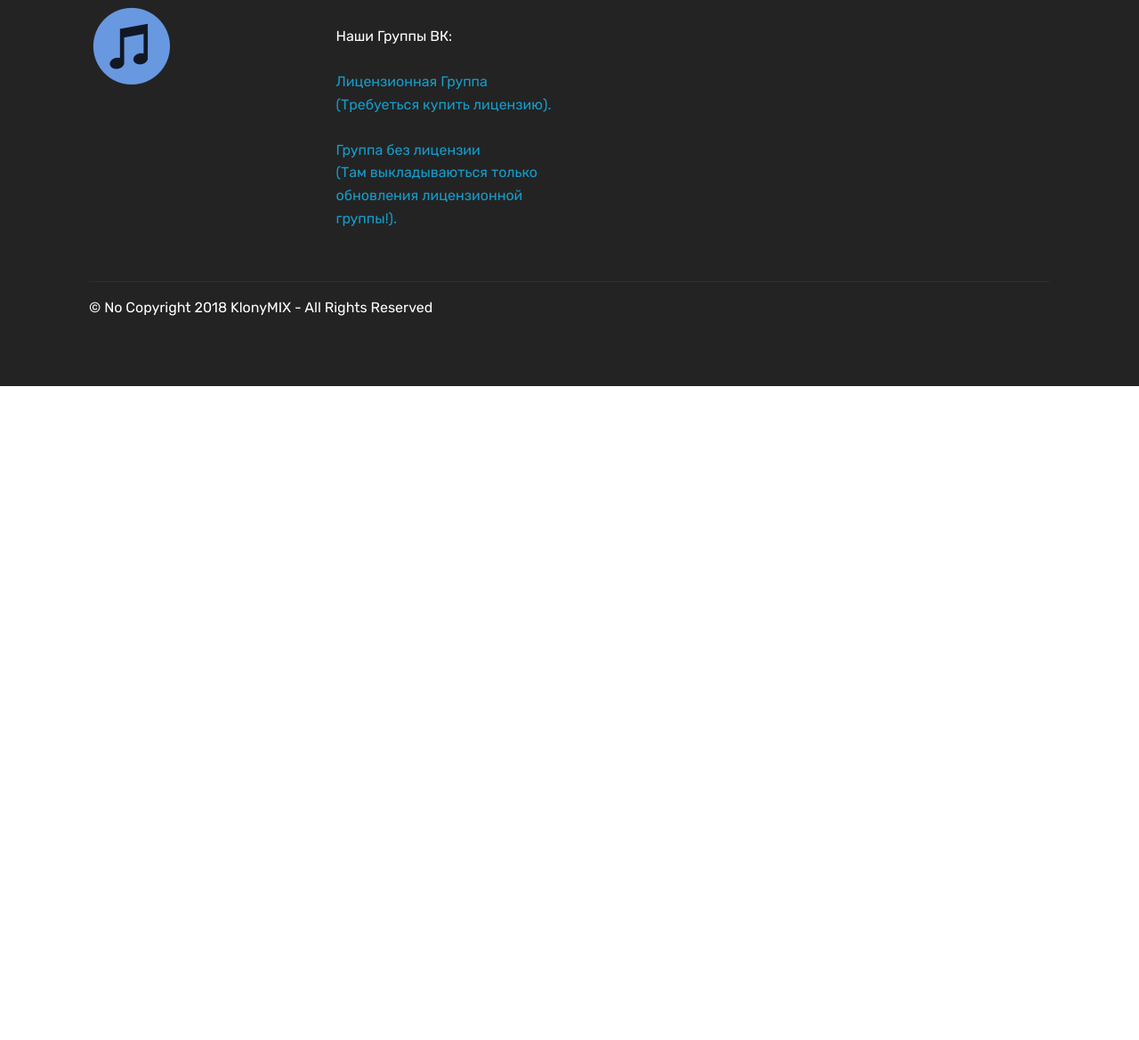
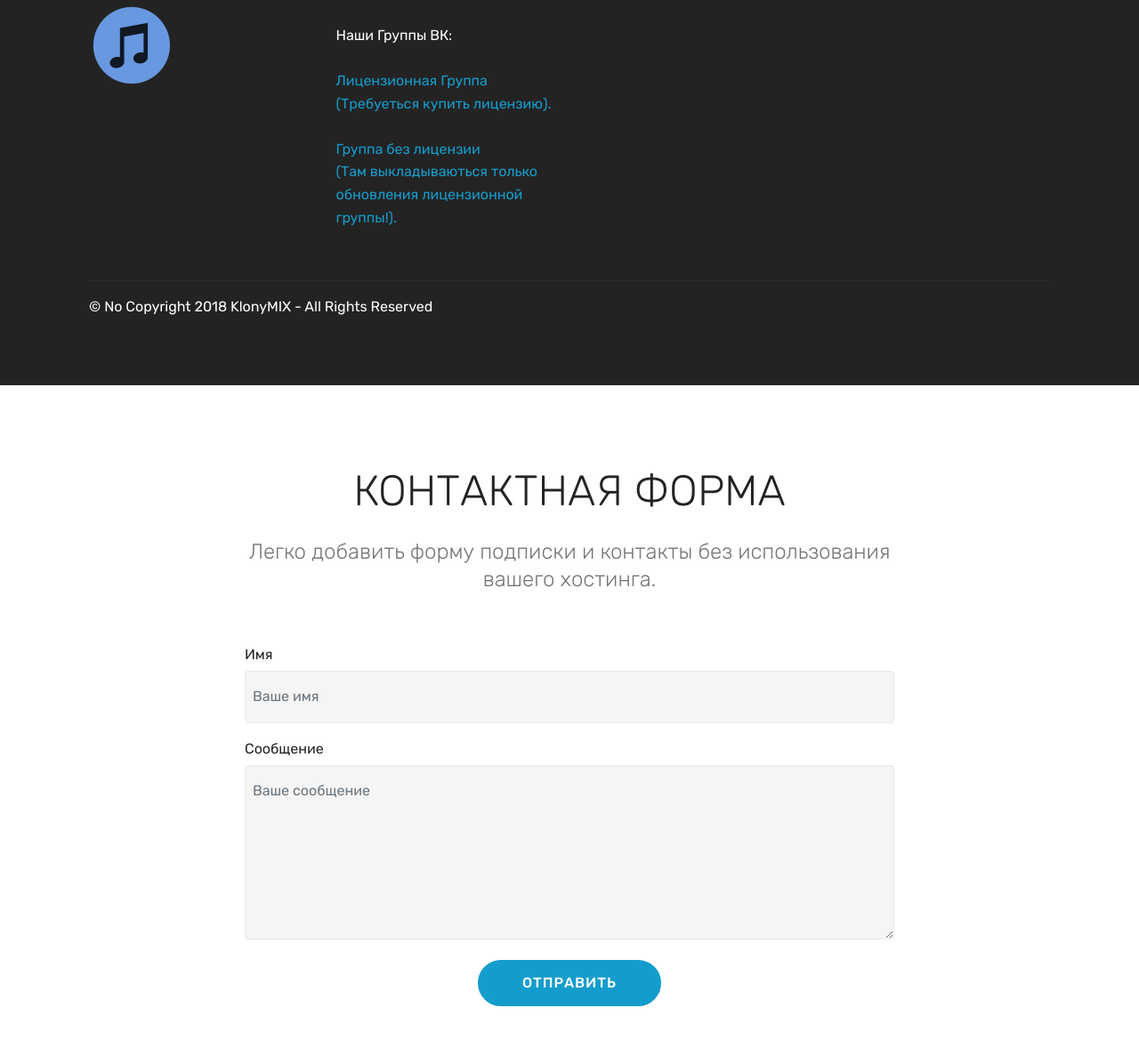
Before and after one commit to KlonyMIX/klonymix.github.io, a plain HTML site: page index.html in a window 1280 px wide. Shown: the part 1481-2650 px from the top of the page at 89% size. Before the commit the page ends 1915 px from the top, so only its background shows below. Drawn offline with Linux system fonts and the light colour scheme; files whose address does not match are found by name.

Commit message:
create github pages

```diff
--- a/assets/mobirise/css/mbr-additional.css
+++ b/assets/mobirise/css/mbr-additional.css
@@ -1882,3 +1882,30 @@ body {
   color: #ffffff;
   text-align: left;
 }
+.cid-qOvVhfLea3 {
+  padding-top: 90px;
+  padding-bottom: 90px;
+  background-color: #ffffff;
+}
+.cid-qOvVhfLea3 .title {
+  margin-bottom: 2rem;
+}
+.cid-qOvVhfLea3 .mbr-section-subtitle {
+  color: #767676;
+}
+.cid-qOvVhfLea3 a:not([href]):not([tabindex]) {
+  color: #fff;
+  border-radius: 3px;
+}
+.cid-qOvVhfLea3 a.btn-white:not([href]):not([tabindex]) {
+  color: #333;
+}
+.cid-qOvVhfLea3 .multi-horizontal {
+  flex-grow: 1;
+  -webkit-flex-grow: 1;
+  max-width: 100%;
+}
+.cid-qOvVhfLea3 .input-group-btn {
+  display: block;
+  text-align: center;
+}
--- a/index.html
+++ b/index.html
@@ -62,7 +62,7 @@
     </nav>
 </section>
 
-<section class="engine"><a href="https://mobirise.ws/p">open source web page creator</a></section><section class="cid-qOs9ofHsT5 mbr-fullscreen mbr-parallax-background" id="header2-f">
+<section class="engine"><a href="https://mobirise.ws/p">open source web page maker</a></section><section class="cid-qOs9ofHsT5 mbr-fullscreen mbr-parallax-background" id="header2-f">
 
 
 
@@ -99,7 +99,7 @@
                 <div class="plan-header text-center pt-5">
                     <h3 class="plan-title mbr-fonts-style display-5">Лицензия на месяц</h3>
                     <div class="plan-price">
-                        <span class="price-value mbr-fonts-style display-5">Руб&nbsp;</span>
+                        <span class="price-value mbr-fonts-style display-5">₽</span>
                         <span class="price-figure mbr-fonts-style display-1">
                               50</span>
                         <small class="price-term mbr-fonts-style display-7">
@@ -124,7 +124,7 @@
                     <h3 class="plan-title mbr-fonts-style display-5">
                         Подписка на год</h3>
                     <div class="plan-price">
-                        <span class="price-value mbr-fonts-style display-5">Руб&nbsp;</span>
+                        <span class="price-value mbr-fonts-style display-5">₽</span>
                         <span class="price-figure mbr-fonts-style display-1">
                             500</span>
                         <small class="price-term mbr-fonts-style display-7">
@@ -135,7 +135,7 @@
                     <div class="plan-list align-center">
                         <ul class="list-group list-group-flush mbr-fonts-style display-7">
                             <li class="list-group-item">
-                                Отличная группа для отличных слушателей.
+                                Отличная группа для отличных слушателей музыки.
                             </li>
                             <li class="list-group-item">
                                 <a href="http://vk.com/klonymix">KlonyMIX</a></li>
@@ -200,16 +200,64 @@
     </div>
 </section>
 
+<section class="mbr-section form1 cid-qOvVhfLea3" id="form1-w">
+
+
+
+
+    <div class="container">
+        <div class="row justify-content-center">
+            <div class="title col-12 col-lg-8">
+                <h2 class="mbr-section-title align-center pb-3 mbr-fonts-style display-2">
+                    КОНТАКТНАЯ ФОРМА
+                </h2>
+                <h3 class="mbr-section-subtitle align-center mbr-light pb-3 mbr-fonts-style display-5">
+                    Легко добавить форму подписки и контакты без использования вашего хостинга.
+                </h3>
+            </div>
+        </div>
+    </div>
+    <div class="container">
+        <div class="row justify-content-center">
+            <div class="media-container-column col-lg-8" data-form-type="formoid">
+                    <div data-form-alert="" hidden="">Спасибо, ваше сообщение успешно отправленно!</div>
+
+                    <form class="mbr-form" action="https://mobirise.com/" method="post" data-form-title="Mobirise Form"><input type="hidden" name="email" data-form-email="true" value="4+3DOt06mAKT+1j53OzE1zOrCTC6Qo/KOGJVcbMbevbDRHiod5q5gTPh0jOQ0kvUook7ZocaILsNZWfB/crNDwhzmqI0TLQ4ZJ0v9N5Uq/eAzRX82NtEgGvYh4m0/5N5" data-form-field="Email">
+                        <div class="row row-sm-offset">
+                            <div class="col-md-4 multi-horizontal" data-for="name">
+                                <div class="form-group">
+                                    <label class="form-control-label mbr-fonts-style display-7" for="name-form1-w">Имя</label>
+                                    <input type="text" class="form-control" name="name" data-form-field="Name" required="" placeholder="Ваше имя" id="name-form1-w">
+                                </div>
+                            </div>
+
+
+                        </div>
+                        <div class="form-group" data-for="message">
+                            <label class="form-control-label mbr-fonts-style display-7" for="message-form1-w">Сообщение</label>
+                            <textarea type="text" class="form-control" name="message" rows="7" data-form-field="Message" placeholder="Ваше сообщение" id="message-form1-w"></textarea>
+                        </div>
+
+                        <span class="input-group-btn">
+                            <button href="" type="submit" class="btn btn-primary btn-form display-4">ОТПРАВИТЬ</button>
+                        </span>
+                    </form>
+            </div>
+        </div>
+    </div>
+</section>
+
 
   <script src="assets/web/assets/jquery/jquery.min.js"></script>
   <script src="assets/popper/popper.min.js"></script>
   <script src="assets/tether/tether.min.js"></script>
   <script src="assets/bootstrap/js/bootstrap.min.js"></script>
-  <script src="assets/dropdown/js/script.min.js"></script>
+  <script src="assets/smoothscroll/smooth-scroll.js"></script>
   <script src="assets/touchswipe/jquery.touch-swipe.min.js"></script>
   <script src="assets/parallax/jarallax.min.js"></script>
-  <script src="assets/smoothscroll/smooth-scroll.js"></script>
+  <script src="assets/dropdown/js/script.min.js"></script>
   <script src="assets/theme/js/script.js"></script>
+  <script src="assets/formoid/formoid.min.js"></script>
 
 
 </body>
```
Also changed, not shown: 1 other file.
